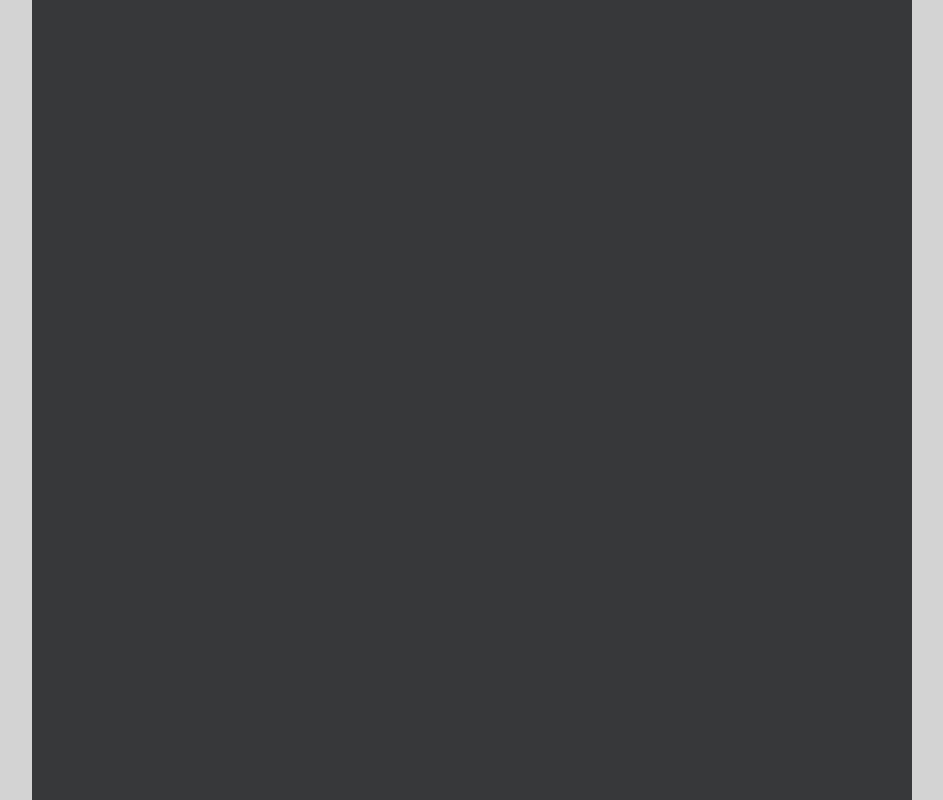
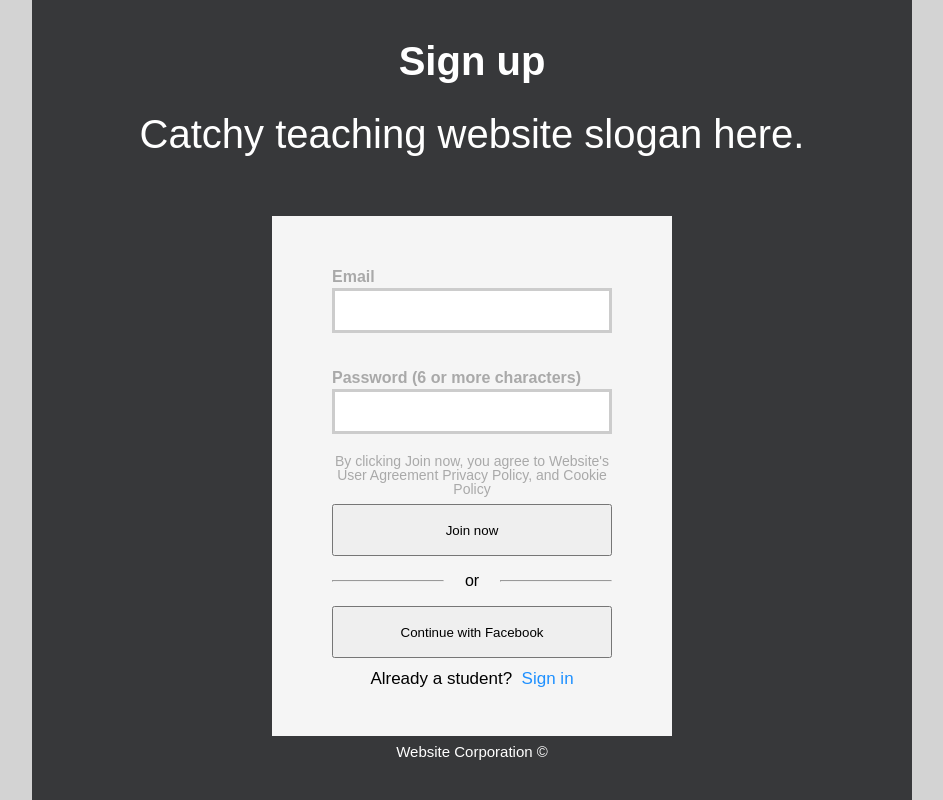
Before and after one commit to candrade86/teaching-site-frontend, a React (Create React App) app in the folder teaching-site/: page / in a window 1280 px wide. Shown: the whole page, without its empty margins (168-1111 px from the left). Built offline with nearby package versions, Linux system fonts and the light colour scheme.

Commit message:
changed the signup route to be the landing page

```diff
--- a/teaching-site/src/index.js
+++ b/teaching-site/src/index.js
@@ -12,7 +12,7 @@ import registerServiceWorker from './registerServiceWorker';
 ReactDOM.render(
     <BrowserRouter>
         <App>
-            <Route path='/signup' component={Signup} />
+            <Route path='/' exact component={Signup} />
         </App>
     </BrowserRouter>
 , document.getElementById('root'));
```
